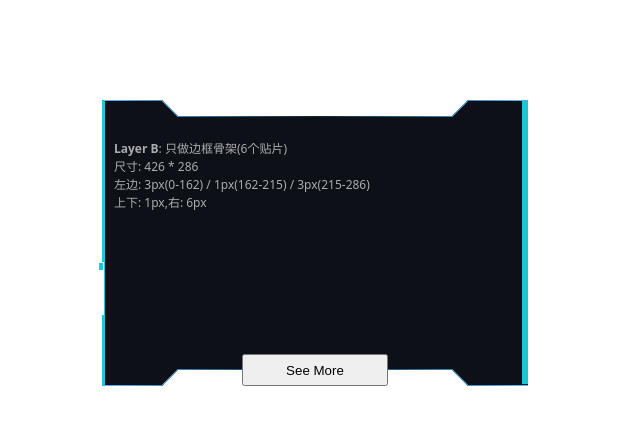
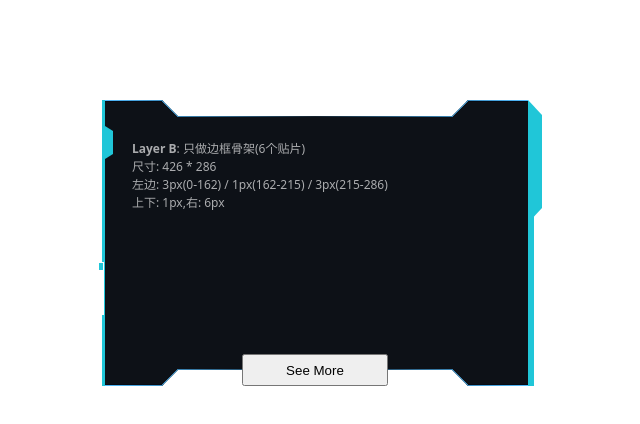
Before and after one commit to rayallen20/universeBlogLabel, a website built with webpack: page public/index.html in a window 1280 px wide. Shown: the whole page, without its empty margins (325-965 px from the left). Built offline with nearby package versions, Linux system fonts and the light colour scheme.

Commit message:
1. 装饰件梯形实现 2. 修改右边框结构为外部装饰件层(因为右边框是出现在裁剪区外部的)

```diff
--- a/assets/borderLayer.css
+++ b/assets/borderLayer.css
@@ -1,5 +1,6 @@
 .seg {
     position: absolute;
+    /* TODO: 3. 左侧的上/中/下 3段边框需要分别的颜色渐变 */
     background: var(--border);
 }
 
@@ -36,14 +37,6 @@
     height: 100%;
 }
 
-.borderLayer .rightBar {
-    /* Tips: 同理,同时设置了top和bottom,则元素在垂直方向上也会被自动拉伸,此时不要设置height */
-    top: 0;
-    right: 0;
-    bottom: 0;
-    width: 6px;
-}
-
 .borderLayer .leftRail {
     /*
     leftRail只是为了组织左上/中/下3个不同粗细的边框,左边框内部允许用leftRail
--- a/assets/contentLayer.css
+++ b/assets/contentLayer.css
@@ -1,7 +1,20 @@
+/* 内容 (占位用, 后面再做step2) */
+.contentLayer .content {
+    position: absolute;
+    left: 30px;
+    right: 12px;
+    top: 40px;
+    bottom: 12px;
+    color: rgba(255,255,255,0.65);
+    font-size: 12px;
+    line-height: 1.5;
+    pointer-events: none;
+}
+
 .contentLayer .bottomBtn {
     position: absolute;
     width: var(--btn-width);
-    left: 140px;  /* 213 - 73 */
+    left: calc(var(--btn-center-x) - var(--btn-width) / 2);
     bottom: 0;
     height: 32px; /* 先随便给个值，后面按设计稿再精调 */
     pointer-events: auto;
--- a/assets/index.css
+++ b/assets/index.css
@@ -101,38 +101,6 @@ body {
     --left-collapse-end-y: calc(var(--left-collapse-start-y) - var(--leftRail-middle-height));
 }
 
-.labelShape {
-    background: var(--bg);
-    /* 为了观察贴片是否生效给label加一个外边框,后续删除 */
-    /*outline: 1px solid rgba(255, 255, 255, 1);*/
-    /*裁剪*/
-    /* -webkit-clip-path属性的参数是一样的 */
-    clip-path: polygon(
-        /* 顶部凹口 */
-        0px 0px,        /* 左上 */
-        var(--notch-start-x) 0px,       /* 凹口起点 */
-        var(--top-notch-left-diagonal-end-x) var(--notch-depth),      /* 凹口左斜下点 */
-        var(--top-notch-horizontal-end-x) var(--notch-depth),     /* 底部水平线 */
-        var(--top-notch-right-diagonal-end-x) 0px,      /* 凹口终点 */
-        /* 右上 */
-        var(--wrap-width) 0px,
-        /* 右侧到底部 */
-        var(--wrap-width) var(--wrap-height),
-        /* 底部凹口 */
-        var(--bottom-notch-right-diagonal-start-x) var(--wrap-height),    /* 凹口起点 */
-        var(--bottom-notch-right-diagonal-end-x) var(--bottom-notch-right-diagonal-end-y),    /* 凹口右斜上点 */
-        var(--bottom-notch-horizontal-end-x) var(--bottom-notch-right-diagonal-end-y),     /* 底部水平线 */
-        var(--bottom-notch-left-diagonal-end-x) var(--wrap-height),     /* 凹口终点 */
-        /* 回到底边左端 */
-        0px var(--wrap-height),
-        0px var(--left-collapse-start-y),
-        var(--left-collapse-end-x) var(--left-collapse-start-y),
-        var(--left-collapse-end-x) var(--left-collapse-end-y),
-        0px var(--left-collapse-end-y),
-        0px 0px
-    );
-}
-
 .labelShape,
 .borderLayer,
 .innerDecorLayer,
@@ -159,16 +127,3 @@ body {
     /* 内容层在最上方,可以遮挡边框和装饰 */
     z-index: 30;
 }
-
-/* 内容 (占位用, 后面再做step2) */
-.contentLayer .content {
-    position: absolute;
-    left: 12px;
-    right: 12px;
-    top: 40px;
-    bottom: 12px;
-    color: rgba(255,255,255,0.65);
-    font-size: 12px;
-    line-height: 1.5;
-    pointer-events: none;
-}
--- a/assets/innerDecorLayer.css
+++ b/assets/innerDecorLayer.css
@@ -0,0 +1,16 @@
+.innerDecorLayer .leftTrapezoid {
+    position: absolute;
+    top: 26px;
+    left: 3px;
+    width: 8px;
+    height: 33px;
+    /* TODO: 2. 这个小梯形的颜色渐变(UI设计稿中的只有整个一个外边框的渐变) */
+    background: var(--border);
+    clip-path: polygon(
+        0px 0px,
+        /* TODO: 1. 这里是我自己手动测的一个比例,不一定准,后期再调 */
+        8px 5px,
+        8px 28px,
+        0px 33px
+    );
+}
--- /dev/null
+++ b/assets/labelShape.css
@@ -0,0 +1,31 @@
+.labelShape {
+    background: var(--bg);
+    /* 为了观察贴片是否生效给label加一个外边框,后续删除 */
+    /*outline: 1px solid rgba(255, 255, 255, 1);*/
+    /*裁剪*/
+    /* -webkit-clip-path属性的参数是一样的 */
+    clip-path: polygon(
+        /* 顶部凹口 */
+        0px 0px,    /* 左上 */
+        var(--notch-start-x) 0px,   /* 凹口起点 */
+        var(--top-notch-left-diagonal-end-x) var(--notch-depth),    /* 凹口左斜下点 */
+        var(--top-notch-horizontal-end-x) var(--notch-depth),   /* 底部水平线 */
+        var(--top-notch-right-diagonal-end-x) 0px,  /* 凹口终点 */
+        /* 右上 */
+        var(--wrap-width) 0px,
+        /* 右侧到底部 */
+        var(--wrap-width) var(--wrap-height),
+        /* 底部凹口 */
+        var(--bottom-notch-right-diagonal-start-x) var(--wrap-height),    /* 凹口起点 */
+        var(--bottom-notch-right-diagonal-end-x) var(--bottom-notch-right-diagonal-end-y),    /* 凹口右斜上点 */
+        var(--bottom-notch-horizontal-end-x) var(--bottom-notch-right-diagonal-end-y),     /* 底部水平线 */
+        var(--bottom-notch-left-diagonal-end-x) var(--wrap-height),     /* 凹口终点 */
+        /* 回到底边左端 */
+        0px var(--wrap-height),
+        0px var(--left-collapse-start-y),
+        var(--left-collapse-end-x) var(--left-collapse-start-y),
+        var(--left-collapse-end-x) var(--left-collapse-end-y),
+        0px var(--left-collapse-end-y),
+        0px 0px
+    );
+}
--- a/assets/outerDecorLayer.css
+++ b/assets/outerDecorLayer.css
@@ -5,3 +5,30 @@
     width: 4px;
     height: 7px;
 }
+
+.outerDecorLayer .rightTrapezoid {
+    position: absolute;
+    /* TODO: 4. 需要这个梯形的渐变 */
+    background: var(--border);
+    top: 0;
+    /* 右侧梯形需要完全盖住6px的右边框 */
+    right: -14px;
+    width: 14px;
+    height: 123px;
+    /* TODO: 5. 这里的裁剪也是手动测量的,需要调整 */
+    clip-path: polygon(
+        0px 0px,
+        14px 15px,
+        14px 108px,
+        0px 123px
+    );
+}
+
+.outerDecorLayer .rightBar {
+    position: absolute;
+    background: var(--border);
+    top: 110px;
+    right: -6px;
+    bottom: 0;
+    width: 6px;
+}
--- a/public/index.html
+++ b/public/index.html
@@ -85,9 +85,6 @@
             </div>
             <!-- 顶部线系统结束 -->
 
-            <!-- 右边框 -->
-            <div class="seg rightBar"></div>
-
             <!-- 底部线系统开始 -->
             <div class="bottomSystem">
                 <!-- SVG: 避开按钮区 -->
@@ -172,8 +169,13 @@
 
         <!-- 内部装饰件层开始 -->
         <!-- Tips: 这里的内部是指装饰件在裁剪区域内部 -->
-        <div class="innerDecorLayer"></div>
+        <div class="innerDecorLayer">
+            <!-- 右侧竖梯形开始 -->
+            <div class="leftTrapezoid"></div>
+            <!-- 右侧竖梯形结束 -->
+        </div>
         <!-- 内部装饰件层结束 -->
+
     </div>
     <!-- 裁剪区域结束 -->
 
@@ -184,6 +186,14 @@
         <!-- 左侧小矩形开始 -->
         <div class="seg rectangle"></div>
         <!-- 左侧小矩形结束 -->
+
+        <!-- 右侧竖梯形开始 -->
+        <div class="rightTrapezoid"></div>
+        <!-- 右侧竖梯形结束 -->
+
+        <!-- 右边框开始 -->
+        <div class="rightBar"></div>
+        <!-- 右边框结束 -->
     </div>
 
     <!-- 内容层开始 -->
--- a/src/index.js
+++ b/src/index.js
@@ -1,4 +1,5 @@
 import "../assets/index.css"
+import "../assets/labelShape.css"
 import "../assets/borderLayer.css"
 import "../assets/innerDecorLayer.css"
 import "../assets/outerDecorLayer.css"
```
